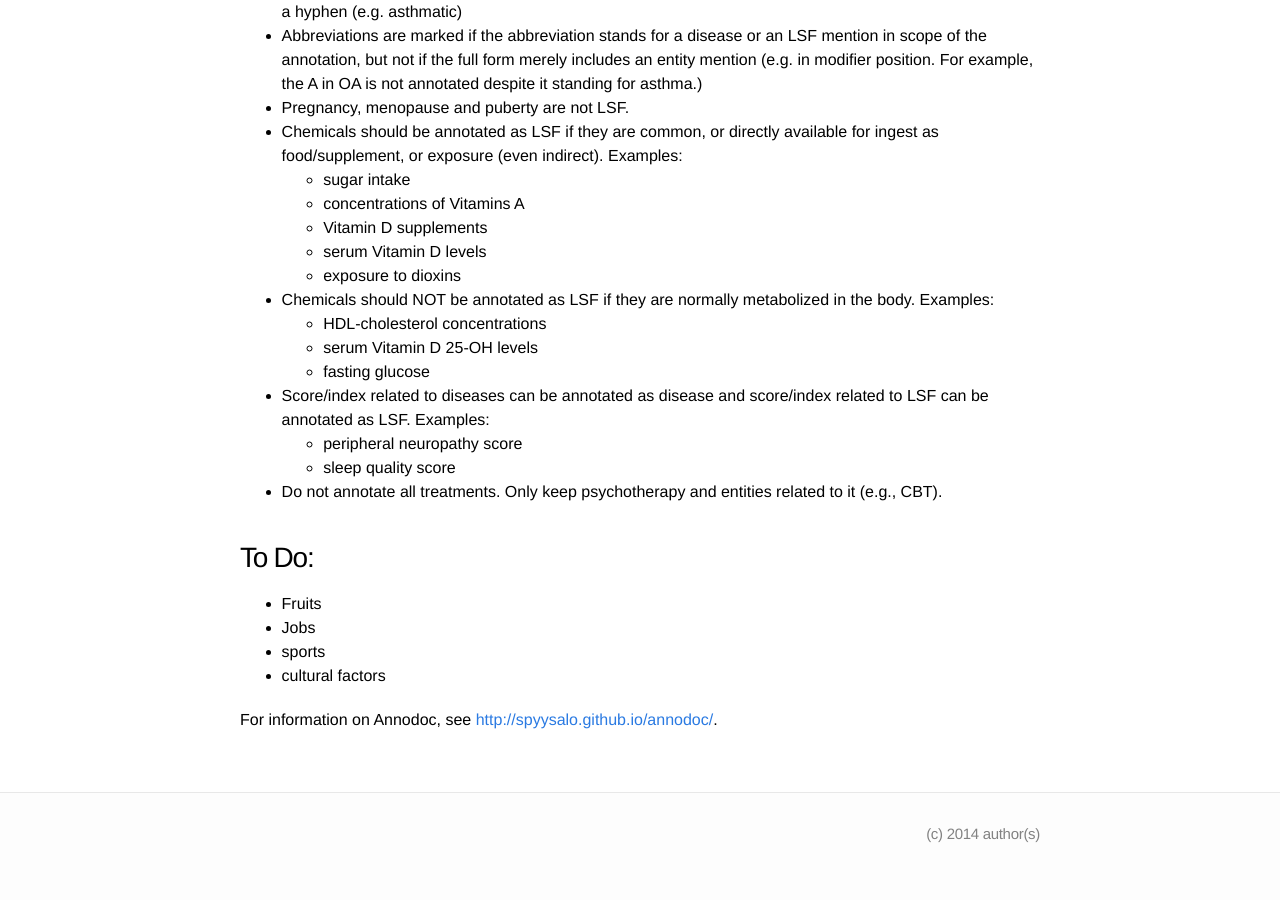
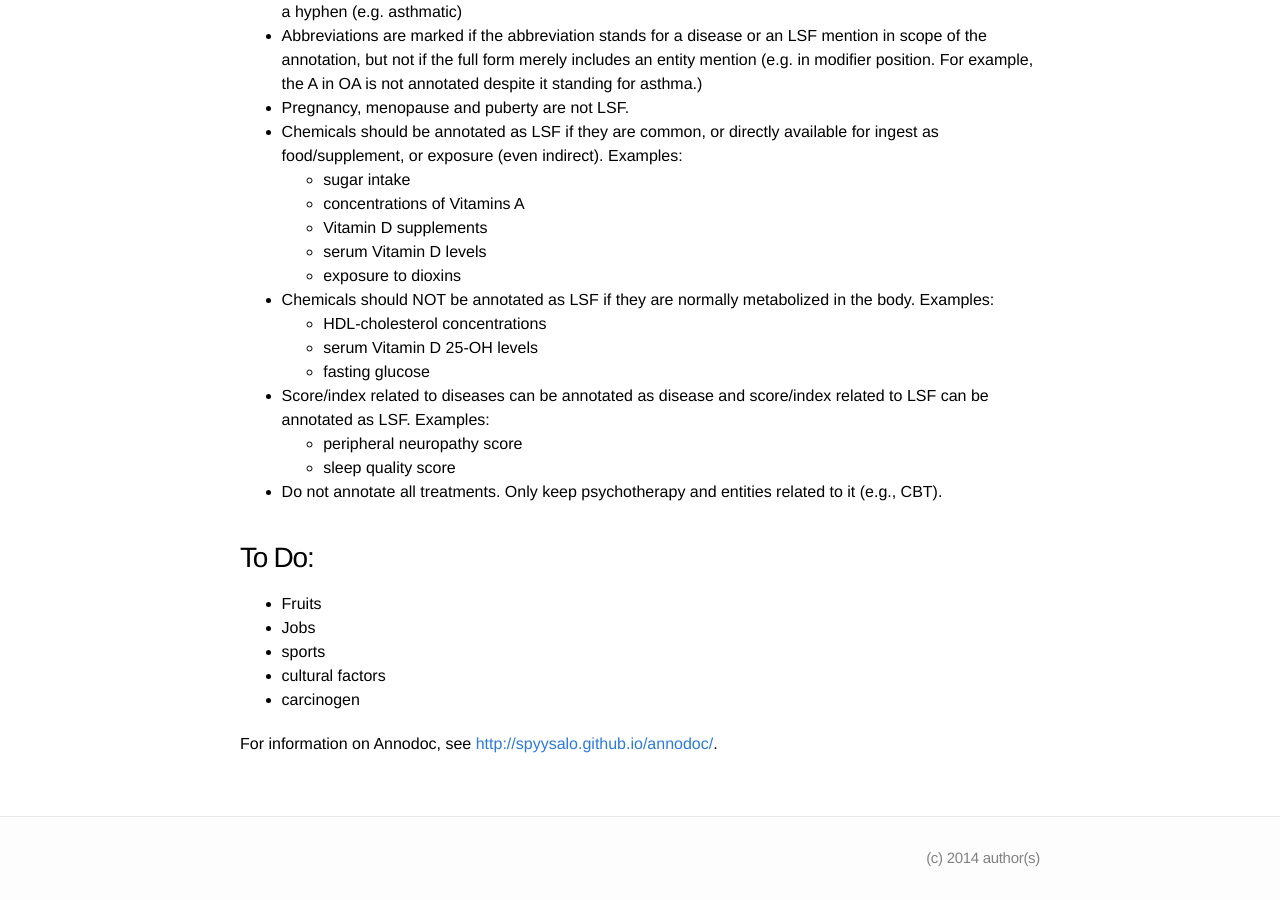
Before and after one commit to EvaMakri/lifestylefactors-annotation-docs, a Jekyll site: the page built from entities.md, in a window 1280 px wide and 900 px high, scrolled down 972 px. Built offline with Jekyll 4.4.1, drawn with Linux system fonts in a browser that asks for light colours; before the commit the page ends 1848 px from its top, so only the background shows below that.

Commit message:
Update entities.md

```diff
--- a/entities.md
+++ b/entities.md
@@ -71,6 +71,7 @@ The scope of this annotation is to detect lifestyle factors which affect the ris
 * Jobs
 * sports
 * cultural factors
+* carcinogen
 
 
 For information on Annodoc, see <http://spyysalo.github.io/annodoc/>.
```
